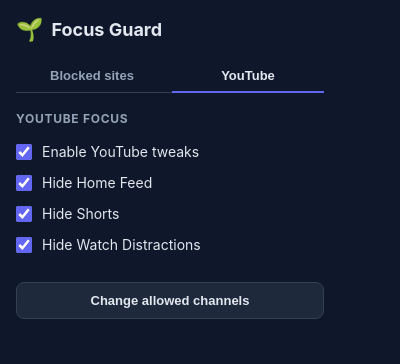
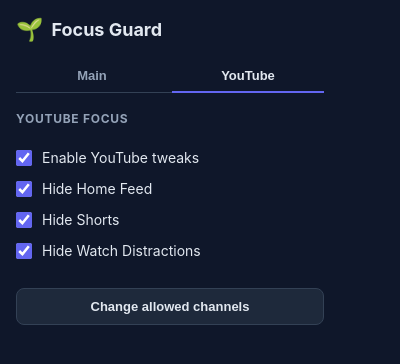
Before and after one commit to kwanlokto/productivity-chrome-extension, a browser extension: page popup/popup.html in a window 400 px wide. Both pictures are taken after a click on the tab "YouTube". Drawn offline with Linux system fonts and the light colour scheme.

Commit message:
consistent styling between section heads

```diff
--- a/popup/popup.css
+++ b/popup/popup.css
@@ -71,7 +71,7 @@
   display: flex;
   align-items: center;
   justify-content: space-between;
-  margin-bottom: 10px;
+  margin-bottom: 16px;
 }
 .section-head h2 { margin-bottom: 0; }
 .section-head .toggle { padding: 0; }
--- a/popup/popup.html
+++ b/popup/popup.html
@@ -12,7 +12,7 @@
   </header>
 
   <nav class="tabs" role="tablist">
-    <button class="tab is-active" data-tab="sites" role="tab">Blocked sites</button>
+    <button class="tab is-active" data-tab="sites" role="tab">Main</button>
     <button class="tab" data-tab="youtube" role="tab">YouTube</button>
   </nav>
 
@@ -41,7 +41,9 @@
     <!-- Manage view: add/remove blocked sites -->
     <div id="sites-manage" class="hidden">
       <section>
-        <h2>Blocked sites</h2>
+        <div class="section-head">
+          <h2>Blocked sites</h2>
+        </div>
         <form id="add-form">
           <input id="domain-input" type="text" placeholder="add a domain, e.g. reddit.com" autocomplete="off" />
           <button type="submit">Add</button>
@@ -65,7 +67,9 @@
     <!-- Main view: focus toggles + entry to the channel editor -->
     <div id="youtube-main">
       <section>
-        <h2>YouTube focus</h2>
+        <div class="section-head">
+          <h2>YouTube focus</h2>
+        </div>
         <label class="toggle">
           <input type="checkbox" data-yt="enabled" />
           <span>Enable YouTube tweaks</span>
```
